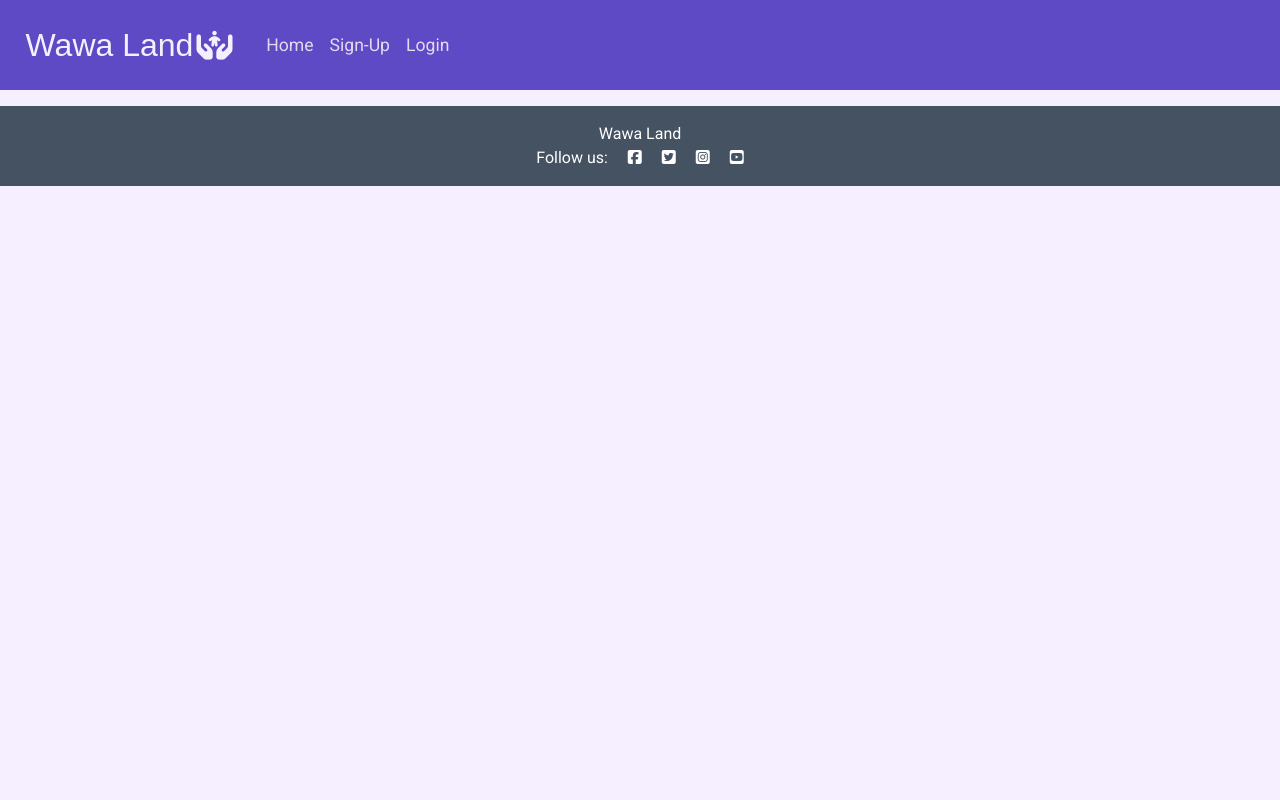
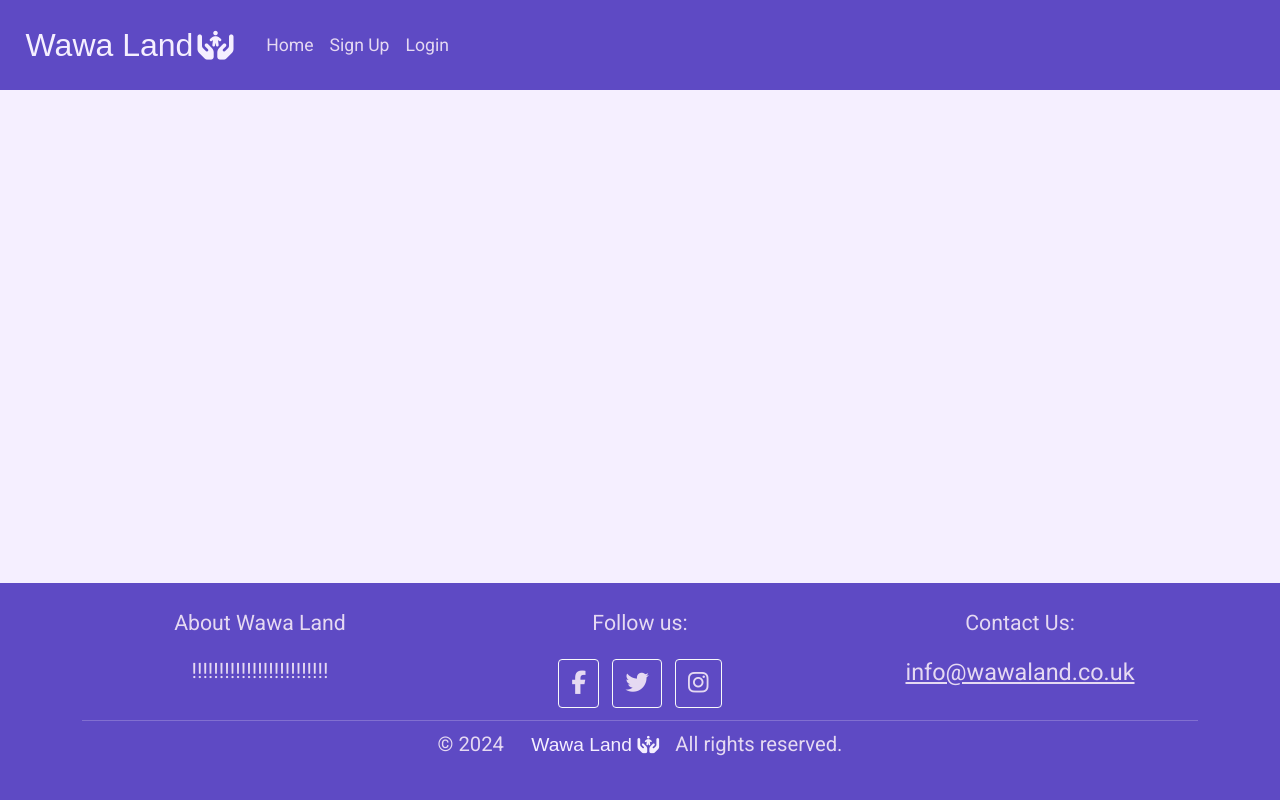
Before and after one commit to bpstephanie/wawa-land, a Django app: page / in a window 1280 px wide. Run offline with Django 4.2, Linux system fonts and the light colour scheme; data that the repository does not hold is empty; some libraries are stand-ins or nearby versions; some web fonts are replaced.

Commit message:
Add footer to base.html

```diff
--- a/static/css/style.css
+++ b/static/css/style.css
@@ -14,14 +14,17 @@
 
 body {
     background-color: rgb(245, 239, 255);
+    display: flex;
+    flex-direction: column;
+    min-height: 100vh;
 }
 
 /* Nav bar -------------------------------------------------- */
-.bg-main-color {
+.bg-dark {
     background-color:  rgb(94, 74, 196) !important;
 }
 
-#brand {
+.brand {
     color: rgb(245, 239, 255);
     padding: 1%;
     padding-left: 2%;
@@ -30,17 +33,17 @@ body {
     font-weight: 500;
 }
 
-#brand i {
+.brand > i {
     color: rgb(245, 239, 255);
-    padding-left: 1.5%;
+    padding-left: 2%;
     font-size: 90%;
 }
 
-#navbar-links {
-    text-align: left;
-}
 
-#navbar-links > a {
+
+.navbar-nav > a,
+.footer div,
+.footer a {
     color: rgb(229, 217, 242);
     font-size: 110%;
     font-family: 'Roboto', sans-serif;
@@ -48,18 +51,21 @@ body {
 }
 
 
+/* Footer -------------------------------------------------- */
+footer .brand > i {
+    padding-left: 0.5%;
+}
+
+.btn-outline-light:hover {
+    color: rgb(94, 74, 196) !important;
+}
+
+.crt > p,
+.crt span {
+    font-size: 95%;
+}
 
 
-
-
-
-
-.brand {
-    font-family: Lato, sans-serif;
-    font-size: 1.4rem;
-    font-weight: 700;
-    color: #4A4A4F;
-}
 
 .red-o {
     color: #E84610;
--- a/templates/base.html
+++ b/templates/base.html
@@ -3,13 +3,15 @@
 
 <!DOCTYPE html>
 <html class="h-100" lang="en">
+
 <head>
   <title>Wawa Land</title>
 
   <!-- Google Fonts CSS -->
   <link rel="preconnect" href="https://fonts.googleapis.com">
   <link rel="preconnect" href="https://fonts.gstatic.com" crossorigin>
-    <link href="https://fonts.googleapis.com/css2?family=Atma:wght@300;400;500;600;700&family=Roboto&display=swap" rel="stylesheet">
+  <link href="https://fonts.googleapis.com/css2?family=Atma:wght@300;400;500;600;700&family=Roboto&display=swap"
+    rel="stylesheet">
 
   <!-- Font Awesome CSS -->
   <script src="https://kit.fontawesome.com/6bd427a7f6.js" crossorigin="anonymous"></script>
@@ -33,15 +35,16 @@
 </head>
 
 <body>
-    <nav class="navbar navbar-expand-lg bg-main-color">
-        <a class="navbar-brand" id="brand" href="#">Wawa Land<i class="fa-solid fa-hands-holding-child"></i></a>
-        <button class="navbar-toggler" type="button" data-toggle="collapse" data-target="#navbarNavAltMarkup" aria-controls="navbarNavAltMarkup" aria-expanded="false" aria-label="Toggle navigation">
+  <nav class="navbar navbar-expand-lg bg-dark">
+    <a class="navbar-brand brand" href="#">Wawa Land<i class="fa-solid fa-hands-holding-child"></i></a>
+    <button class="navbar-toggler" type="button" data-toggle="collapse" data-target="#navbarNavAltMarkup"
+      aria-controls="navbarNavAltMarkup" aria-expanded="false" aria-label="Toggle navigation">
       <span class="navbar-toggler-icon"></span>
     </button>
     <div class="collapse navbar-collapse" id="navbarNavAltMarkup">
       <div class="navbar-nav" id="navbar-links">
         <a class="nav-item nav-link active" href="#">Home <span class="sr-only">(current)</span></a>
-            <a class="nav-item nav-link" href="#">Sign-Up</a>
+        <a class="nav-item nav-link" href="#">Sign Up</a>
         <a class="nav-item nav-link" href="#">Login</a>
       </div>
     </div>
@@ -51,15 +54,47 @@
   {% endblock content %}
 
   <!-- Footer -->
-    <footer class="footer mt-auto py-3 dark-bg">
-        <p class="m-0 text-center text-white">Wawa Land</p>
-        <p class="m-0 text-center text-white">Follow us: <i class="fab fa-facebook-square ms-3"></i>
-            <i class="fab fa-twitter-square ms-3"></i>
-            <i class="fab fa-instagram-square ms-3"></i>
-            <i class="fab fa-youtube-square ms-3"></i>
-        </p>
+  <footer class="footer mt-auto py-4 bg-dark">
+    <div class="container">
+      <div class="row">
+        <!-- About -->
+        <div class="col-md-4 text-center">
+          <p class="footer-text">About Wawa Land</p>
+          <p>!!!!!!!!!!!!!!!!!!!!!!!!!</p>
+        </div>
+        <!-- Social Media Links -->
+        <div class="col-md-4 text-center">
+          <p>Follow us:</p>
+          <a class="btn btn-outline-light m-1" href="https://www.facebook.com/" target="_blank"
+            rel="noopener noreferrer" aria-label="Facebook (opens in a new tab)">
+            <i class="fab fa-facebook-f"></i>
+          </a>
+          <a class="btn btn-outline-light  m-1" href="https://twitter.com/?lang=en-gb" target="_blank"
+            rel="noopener noreferrer" aria-label="Twitter (opens in a new tab)">
+            <i class="fab fa-twitter"></i>
+          </a>
+          <a class="btn btn-outline-light m-1" href="https://www.instagram.com/" target="_blank"
+            rel="noopener noreferrer" aria-label="Instagram (opens in a new tab)">
+            <i class="fab fa-instagram"></i>
+          </a>
+        </div>
+        <!-- Contact Us -->
+        <div class="col-md-4 text-center">
+          <p>Contact Us:</p>
+          <a href="mailto:info@wawaland.co.uk" class="email">info@wawaland.co.uk</a>
+        </div>
+      </div>
+      <!-- Copyright -->
+      <hr class="my-2">
+      <div class="row">
+        <div class="text-center crt">
+          <p>&copy; 2024 <span class="m-0 brand">Wawa Land<i
+                class="fa-solid fa-hands-holding-child"></i></span> All rights reserved.</p>
+        </div>
+      </div>
+
+    </div>
   </footer>
+</body>
 
-
-</body>
 </html>
--- a/wawaland/settings.py
+++ b/wawaland/settings.py
@@ -28,7 +28,7 @@ TEMPLATES_DIR = os.path.join(BASE_DIR, 'templates')
 SECRET_KEY = os.environ.get("SECRET_KEY")
 
 # SECURITY WARNING: don't run with debug turned on in production!
-DEBUG = True
+DEBUG = False
 
 ALLOWED_HOSTS = ['8000-bpstephanie-wawaland-e0ke2fxahyz.ws.codeinstitute-ide.net','.herokuapp.com']
 
```
Lines whose indentation alone changed are shown as unchanged.
